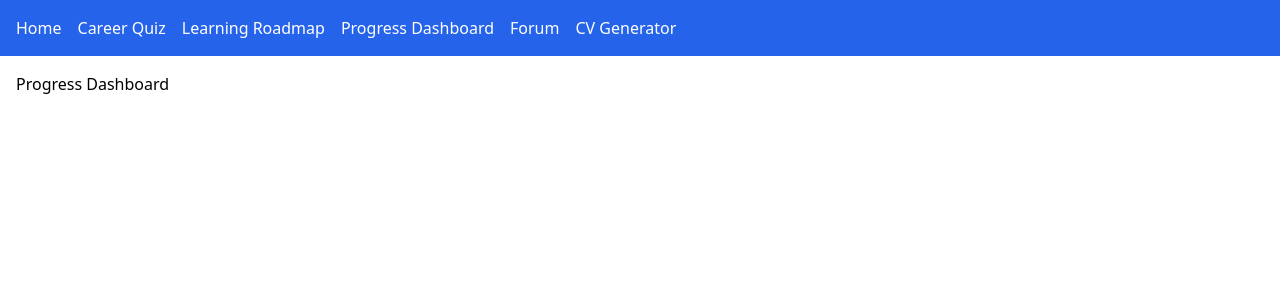
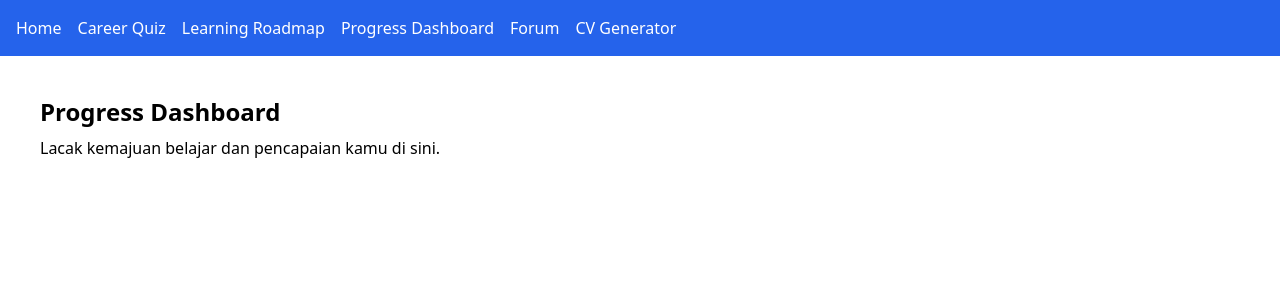
Before and after one commit to mustain97/IDCamp-2024-Developer-Challenge, a React (Vite) app: page /dashboard in a window 1280 px wide. Shown: the top 300 px of the page. Built offline with nearby package versions, Linux system fonts and the light colour scheme.

Commit message:
Update ProgressDashboard.jsx

```diff
--- a/src/pages/ProgressDashboard.jsx
+++ b/src/pages/ProgressDashboard.jsx
@@ -1 +1,8 @@
-export default function ProgressDashboard() { return <div className='p-4'>Progress Dashboard</div>; }
+export default function ProgressDashboard() {
+  return (
+    <div className="p-10">
+      <h2 className="text-2xl font-semibold">Progress Dashboard</h2>
+      <p className="mt-2">Lacak kemajuan belajar dan pencapaian kamu di sini.</p>
+    </div>
+  );
+}
```
